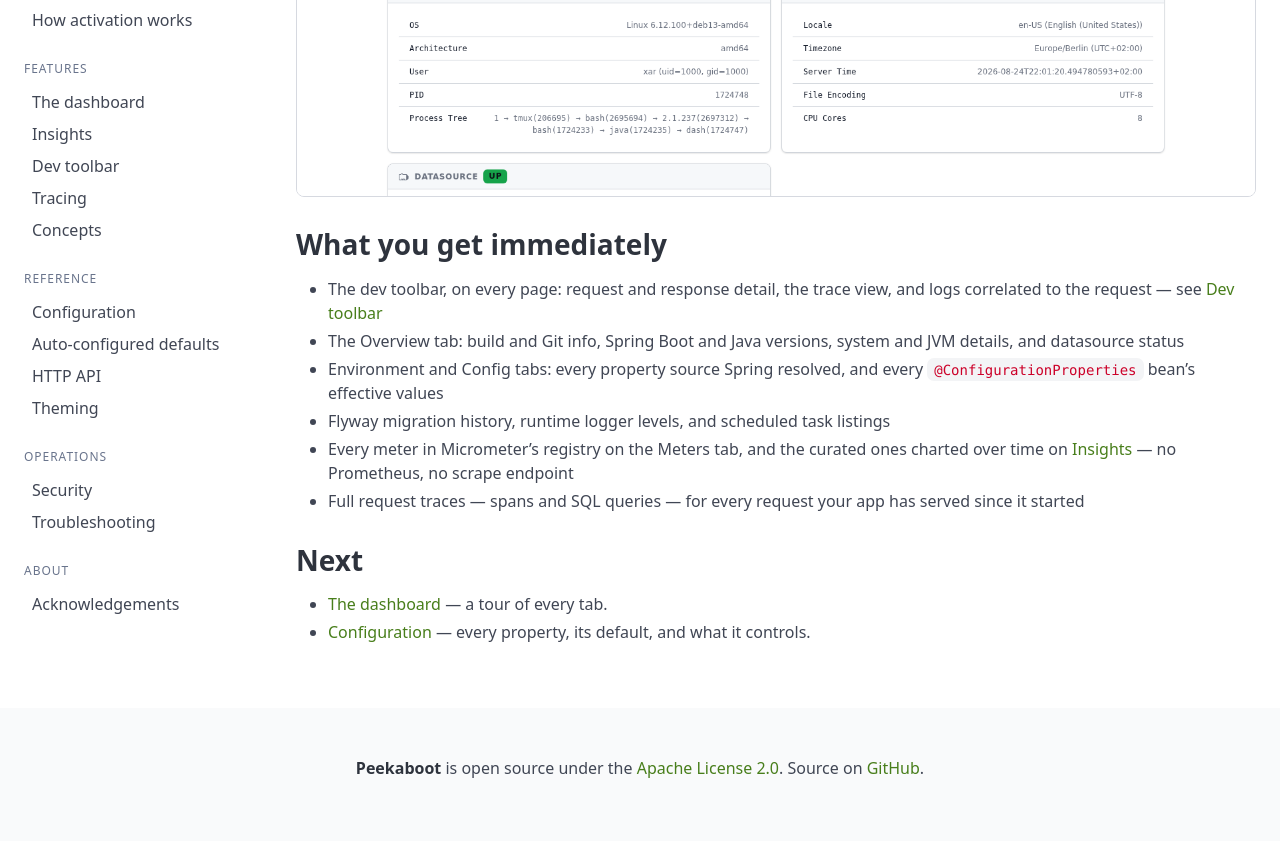
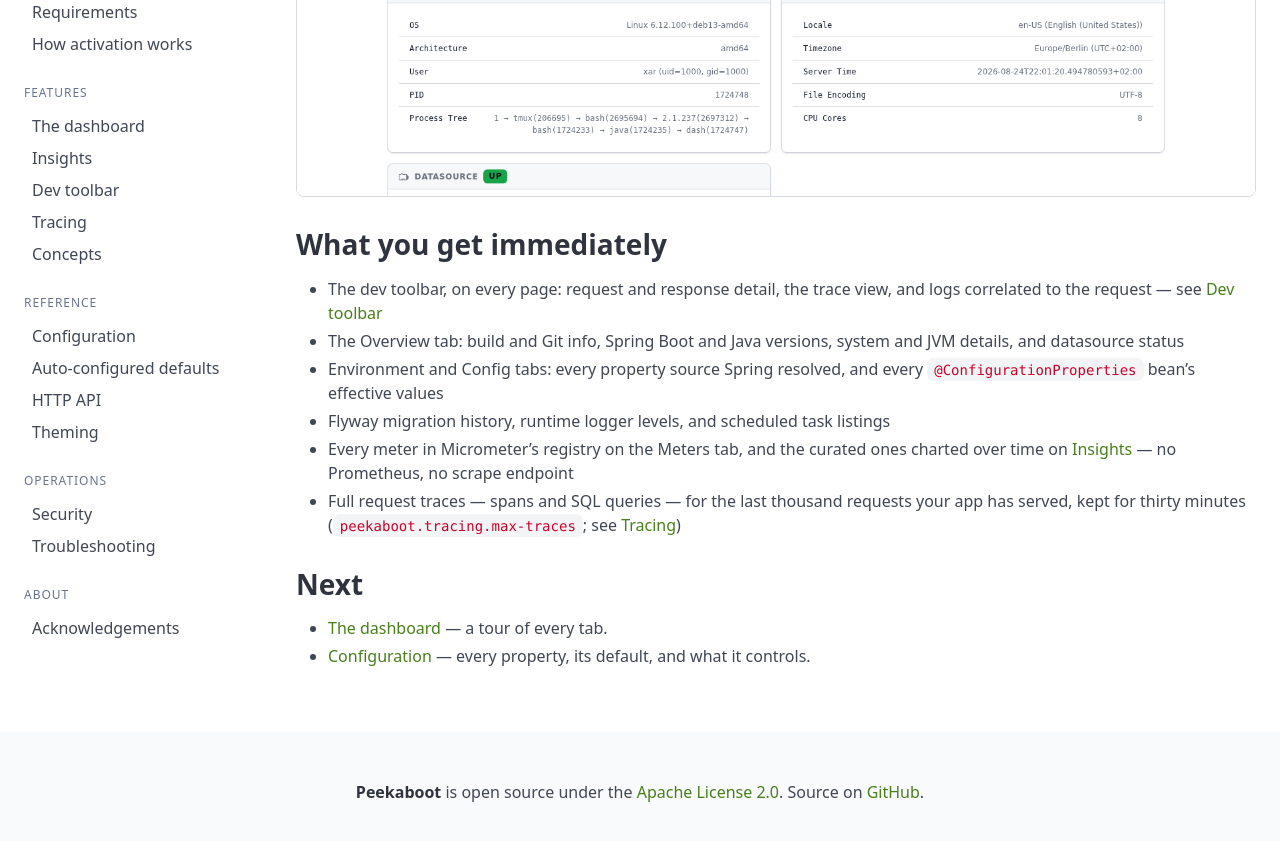
Before and after one commit to peekaboot-org/peekaboot-org.github.io, a Jekyll site: the page built from docs/quick-start.md, in a window 1280 px wide and 900 px high, scrolled down 2105 px. Shown: the top 841 px of the window. Built offline with Jekyll 4.4.1, drawn with Linux system fonts in a browser that asks for light colours.

Commit message:
docs: state the trace store's bounds instead of "every trace since start"

```diff
--- a/docs/quick-start.md
+++ b/docs/quick-start.md
@@ -77,8 +77,9 @@
 - Every meter in Micrometer's registry on the Meters tab, and the curated ones charted over
   time on [Insights]({{ '/docs/insights/' | relative_url }}) &mdash; no Prometheus, no
   scrape endpoint
-- Full request traces &mdash; spans and SQL queries &mdash; for every request your app
-  has served since it started
+- Full request traces &mdash; spans and SQL queries &mdash; for the last thousand requests
+  your app has served, kept for thirty minutes (`peekaboot.tracing.max-traces`; see
+  [Tracing]({{ '/docs/tracing/' | relative_url }}#the-three-buckets))
 
 ## Next
 
--- a/index.html
+++ b/index.html
@@ -14,7 +14,7 @@
         Add one dependency, run your app, and a dev toolbar appears on every page &mdash; request
         and response detail, the trace view, and logs correlated to the request, right
         on the page you're already looking at. A local dashboard comes with it: health, config,
-        environment, live metric charts, Flyway migrations, and every trace your app has served. Everything
+        environment, live metric charts, Flyway migrations, and the last thousand traces your app has served. Everything
         lives in memory inside your own process: no collector, no agent, no external service
         &mdash; and both default to off outside local development.
       </p>
@@ -69,8 +69,8 @@
             <p class="title is-5">A dashboard, too</p>
             <p class="content">
               The same toolbar links to a full dashboard: health, config, environment, charts of
-              CPU, memory, HTTP and pool metrics over time, Flyway migrations, and every trace your
-              app has served since it started, not just the one on your screen.
+              CPU, memory, HTTP and pool metrics over time, Flyway migrations, and the last thousand
+              traces your app has served &mdash; kept for thirty minutes &mdash; not just the one on your screen.
             </p>
           </div>
         </div>
```
